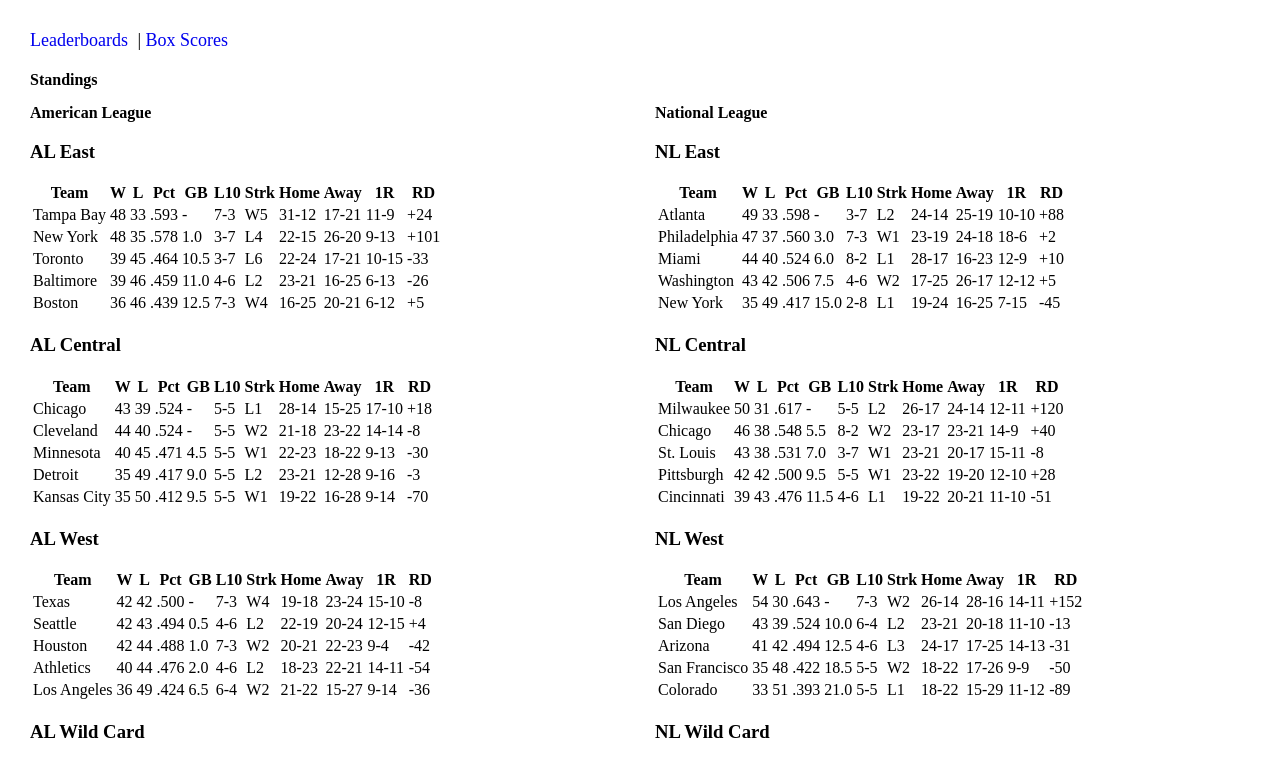
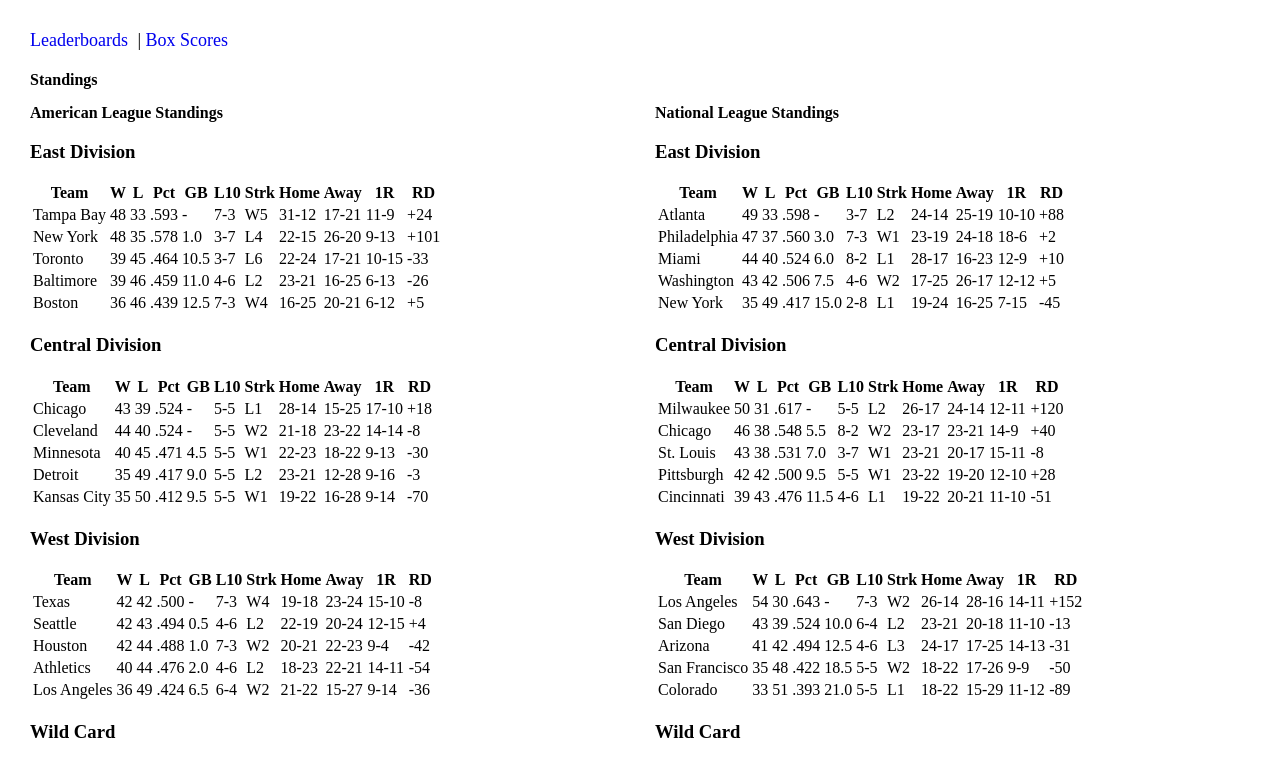
Before and after one commit to ryanmccrystal/baseball-stats, a plain HTML site: page boxscores.html in a window 1280 px wide. Shown: the top 759 px of the page. Drawn offline with Linux system fonts and the light colour scheme.

Commit message:
Update boxscores.html

```diff
--- a/boxscores.html
+++ b/boxscores.html
@@ -105,11 +105,11 @@
 <div id="standings-grid">
 
     <div id="al-standings">
-        <h2>American League</h2>
+        <h2>American League Standings</h2>
     </div>
 
     <div id="nl-standings">
-        <h2>National League</h2>
+        <h2>National League Standings</h2>
     </div>
 
 </div>
@@ -218,16 +218,16 @@
             document.getElementById("nl-standings");
 
         al.innerHTML +=
-            createStandingsTable("AL East", data.al.east) +
-            createStandingsTable("AL Central", data.al.central) +
-            createStandingsTable("AL West", data.al.west) +
-            createStandingsTable("AL Wild Card", data.al.wildcard, true);
+            createStandingsTable("East Division", data.al.east) +
+            createStandingsTable("Central Division", data.al.central) +
+            createStandingsTable("West Division", data.al.west) +
+            createStandingsTable("Wild Card", data.al.wildcard, true);
 
         nl.innerHTML +=
-            createStandingsTable("NL East", data.nl.east) +
-            createStandingsTable("NL Central", data.nl.central) +
-            createStandingsTable("NL West", data.nl.west) +
-            createStandingsTable("NL Wild Card", data.nl.wildcard, true);
+            createStandingsTable("East Division", data.nl.east) +
+            createStandingsTable("Central Division", data.nl.central) +
+            createStandingsTable("West Division", data.nl.west) +
+            createStandingsTable("Wild Card", data.nl.wildcard, true);
 
     });
 
```
